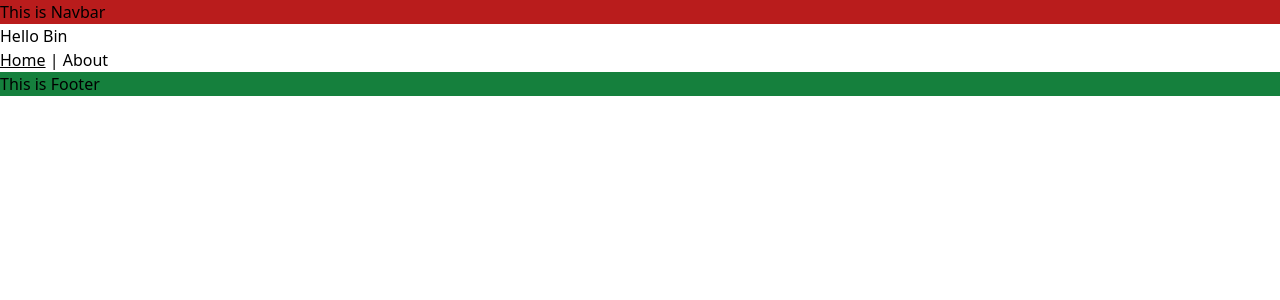
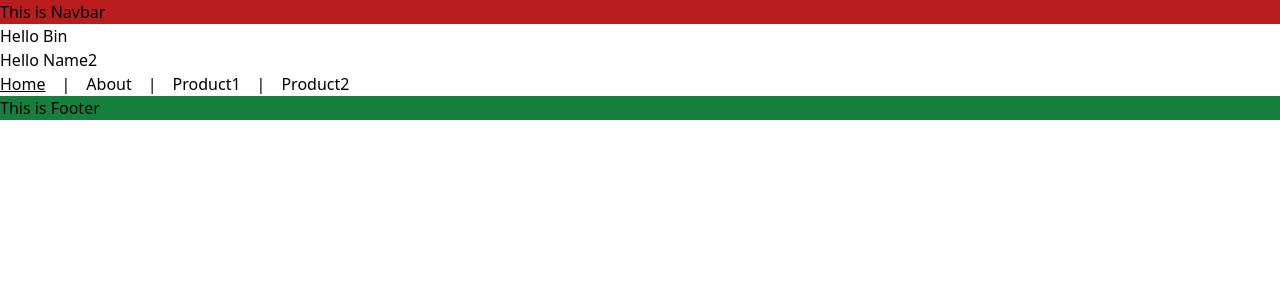
Before and after one commit to soAcademy/workshop-state-and-event, a React (Create React App) app: page / in a window 1280 px wide. Shown: the top 300 px of the page. Built offline with nearby package versions, Linux system fonts and the light colour scheme.

Commit message:
fix: nested route

```diff
--- a/src/App.js
+++ b/src/App.js
@@ -1,13 +1,21 @@
 import { BrowserRouter, Routes, Route } from "react-router-dom";
 import Home from "./PagesAnswer/Home";
 import About from "./PagesAnswer/About";
+import Product1 from "./PagesAnswer/Product1";
+import Product2 from "./PagesAnswer/Product2";
 
 const App = () => (
   <BrowserRouter>
     <div className="bg-red-700 w-full">This is Navbar</div>
     <Routes>
-      <Route exact path="/" element={<Home title="Hello Bin" />} />
+      <Route
+        exact
+        path="/"
+        element={<Home title="Hello Bin" name2="Hello Name2" />}
+      />
       <Route exact path="/about" element={<About />} />
+      <Route exact path="/products/product1" element={<Product1 />} />
+      <Route exact path="/products/product2" element={<Product2 />} />
     </Routes>
     <div className="bg-green-700 w-full">This is Footer</div>
   </BrowserRouter>
--- a/src/PagesAnswer/Home.js
+++ b/src/PagesAnswer/Home.js
@@ -3,9 +3,17 @@ import { Link } from "react-router-dom";
 const Home = (props) => (
   <div>
     <div>{props.title}</div>
-    <span className="underline">Home</span> |{" "}
+    <div>{props.name2}</div>
+    <span className="underline">Home</span>
+    <span className="px-4">|</span>
     <Link to="/about">
       About
+    </Link><span className="px-4">|</span>
+    <Link to="/products/product1">
+      Product1
+    </Link><span className="px-4">|</span>
+    <Link to="/products/product2">
+    Product2
     </Link>
   </div>
 );
--- /dev/null
+++ b/src/PagesAnswer/Product1.js
@@ -0,0 +1,3 @@
+const Product1 = () => <div>Product1</div>
+
+export default Product1;
--- /dev/null
+++ b/src/PagesAnswer/Product2.js
@@ -0,0 +1,3 @@
+const Product2 = () => <div>Product2</div>
+
+export default Product2;
```
Also changed, not shown: 1 other file (tests, documents, lock files or other folders).
